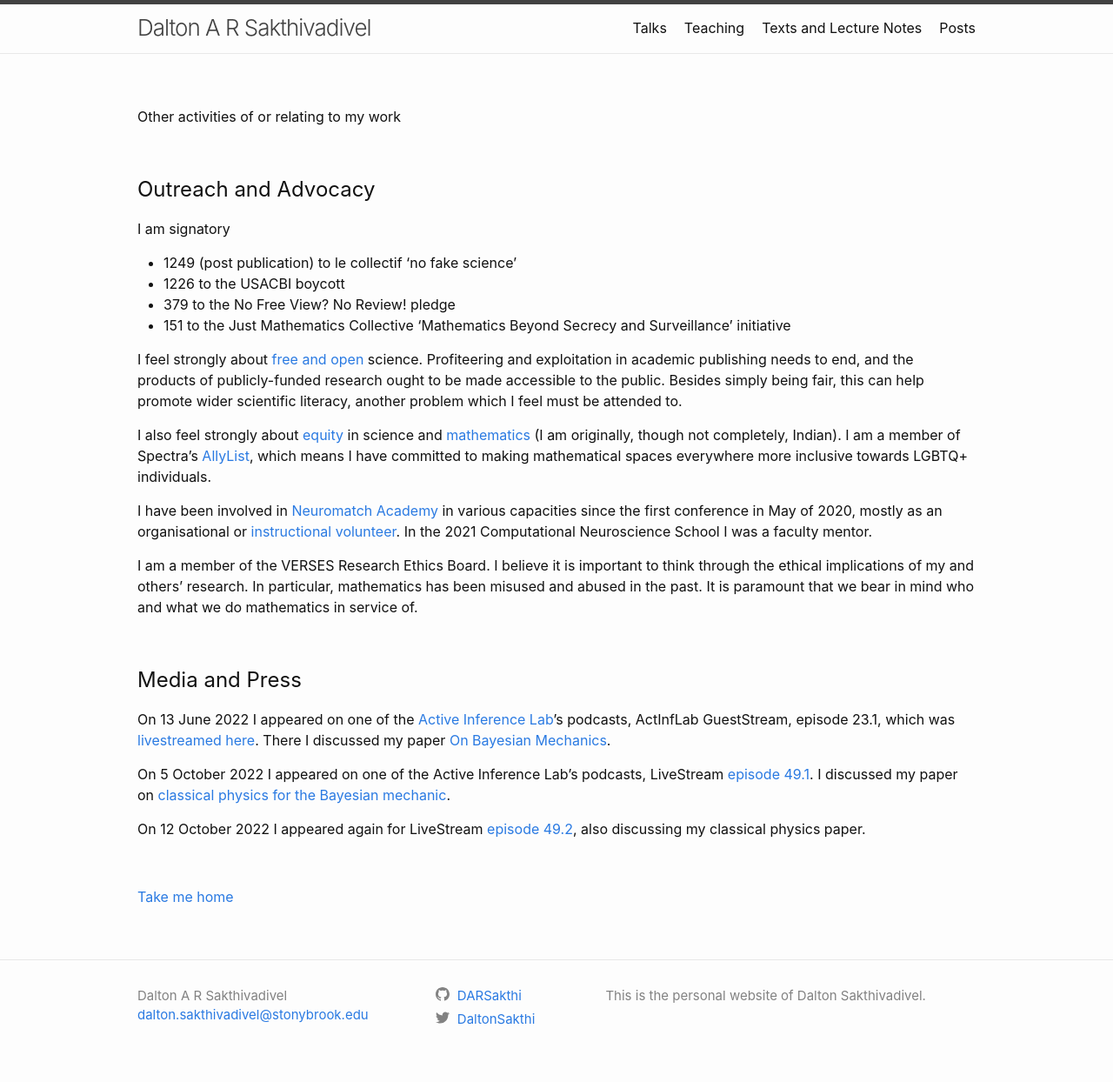
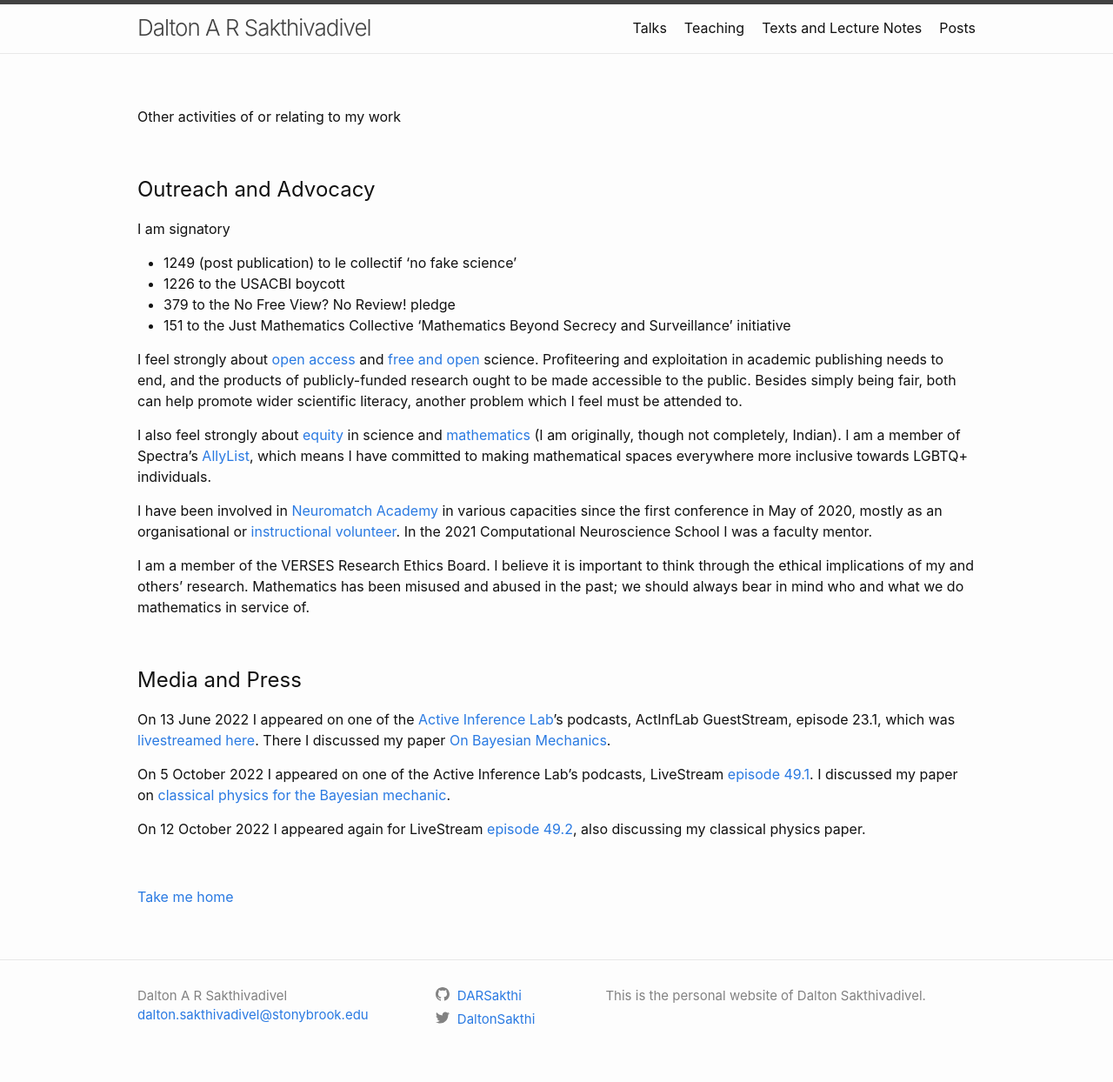
Before and after one commit to DARSakthi/DARSakthi.github.io, a Jekyll site: the page built from other.markdown, in a window 1280 px wide. Shown: the whole page at 87% size. Built offline with Jekyll 4.4.1, drawn with Linux system fonts in a browser that asks for light colours.

Commit message:
Update other.markdown

```diff
--- a/other.markdown
+++ b/other.markdown
@@ -15,13 +15,13 @@ I am signatory
 - 379 to the No Free View? No Review! pledge
 - 151 to the Just Mathematics Collective 'Mathematics Beyond Secrecy and Surveillance' initiative
 
-I feel strongly about [free and open](https://julesh.com/2021/02/16/free-publishing/) science. Profiteering and exploitation in academic publishing needs to end, and the products of publicly-funded research ought to be made accessible to the public. Besides simply being fair, this can help promote wider scientific literacy, another problem which I feel must be attended to.
+I feel strongly about [open access](https://archive.org/stream/GuerillaOpenAccessManifesto/Goamjuly2008_djvu.txt) and [free and open](https://julesh.com/2021/02/16/free-publishing/) science. Profiteering and exploitation in academic publishing needs to end, and the products of publicly-funded research ought to be made accessible to the public. Besides simply being fair, both can help promote wider scientific literacy, another problem which I feel must be attended to.
 
 I also feel strongly about [equity](http://fardila.com) in science and [mathematics](https://www.scientificamerican.com/article/modern-mathematics-confronts-its-white-patriarchal-past/) (I am originally, though not completely, Indian). I am a member of Spectra's [AllyList](http://lgbtmath.org/People.html), which means I have committed to making mathematical spaces everywhere more inclusive towards LGBTQ+ individuals.
 
 I have been involved in [Neuromatch Academy](https://academy.neuromatch.io) in various capacities since the first conference in May of 2020, mostly as an organisational or [instructional volunteer](https://darsakthi.github.io/teaching/2020-NMA). In the 2021 Computational Neuroscience School I was a faculty mentor.
 
-I am a member of the VERSES Research Ethics Board. I believe it is important to think through the ethical implications of my and others’ research. In particular, mathematics has been misused and abused in the past. It is paramount that we bear in mind who and what we do mathematics in service of.
+I am a member of the VERSES Research Ethics Board. I believe it is important to think through the ethical implications of my and others’ research. Mathematics has been misused and abused in the past; we should always bear in mind who and what we do mathematics in service of.
 
 &nbsp;
 
```
